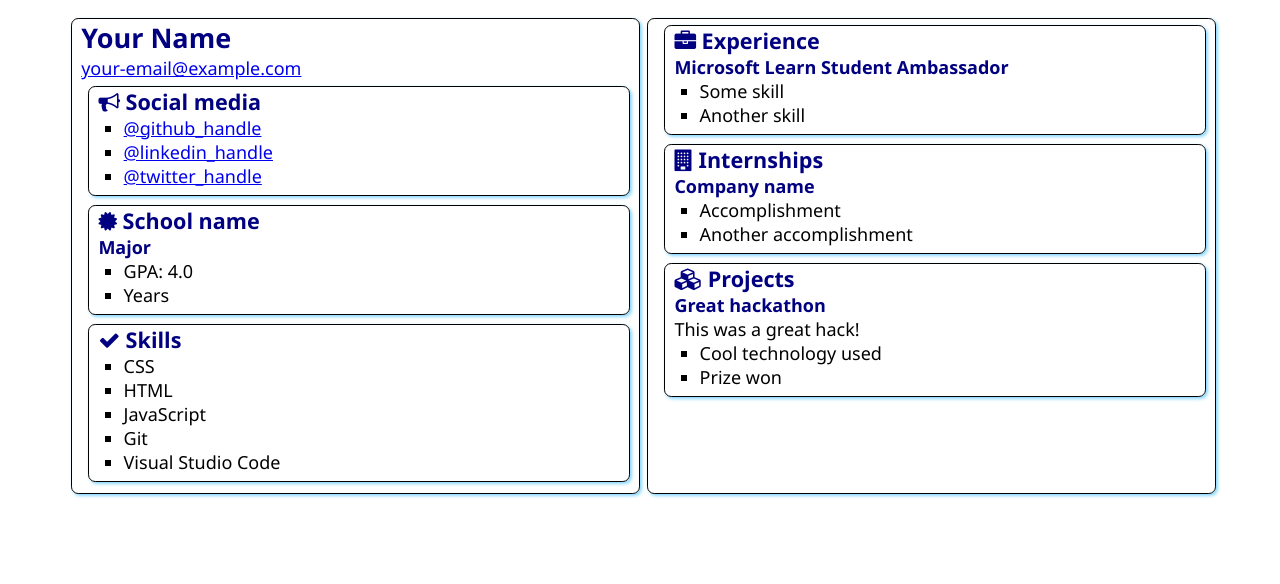
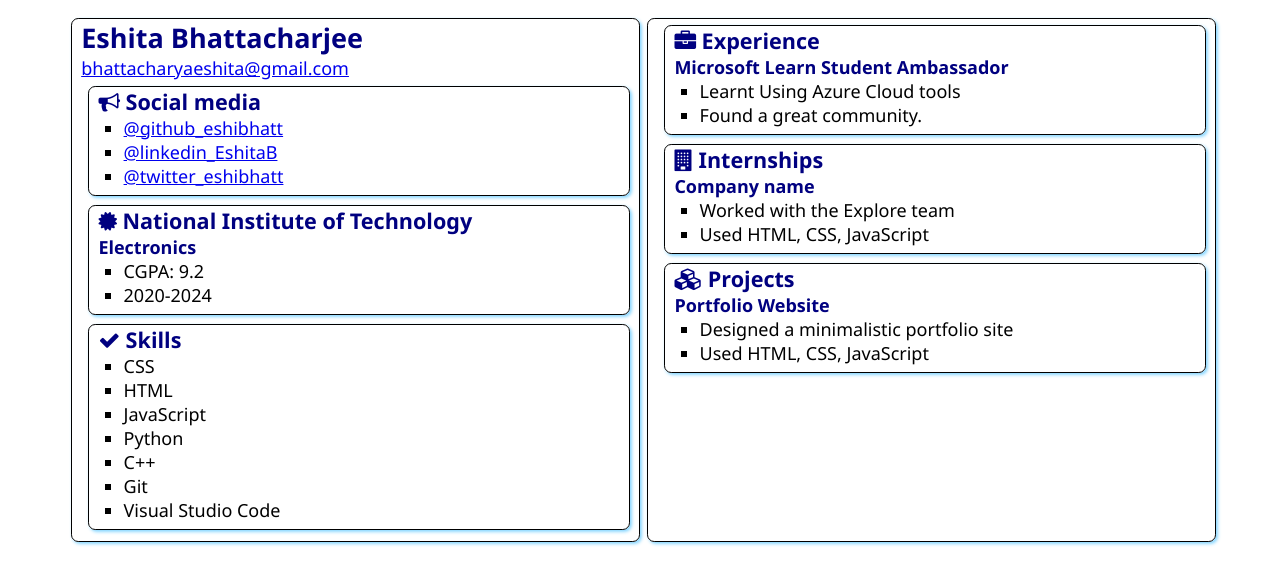
Before and after one commit to eshibhatt/Azure-Static-Resume, a plain HTML site: page src/index.html in a window 1280 px wide. Drawn offline with Linux system fonts and the light colour scheme.

Commit message:
Added my information

```diff
--- a/src/index.html
+++ b/src/index.html
@@ -12,8 +12,8 @@
 <body>
     <main>
         <article class="box">
-            <h1>Your Name</h1>
-            <div><a href="mailto:your.email@example.com">your-email@example.com</a></div>
+            <h1>Eshita Bhattacharjee</h1>
+            <div><a href="mailto:bhattacharyaeshita@gmail.com">bhattacharyaeshita@gmail.com</a></div>
 
             <section class="box">
                 <h2>
@@ -21,9 +21,9 @@
                     Social media
                 </h2>
                 <ul>
-                    <li><a href="https://github.com/<handle>">@github_handle</a></li>
-                    <li><a href="https://linkedin.com/in/<handle>">@linkedin_handle</a></li>
-                    <li><a href="https://twitter.com/<handle>">@twitter_handle</a></li>
+                    <li><a href="https://github.com/eshibhatt/">@github_eshibhatt</a></li>
+                    <li><a href="https://www.linkedin.com/in/eshita-bhattacharjee-148110202/">@linkedin_EshitaB</a></li>
+                    <li><a href="https://twitter.com/eshibhatt">@twitter_eshibhatt</a></li>
                 </ul>
             </section>
 
@@ -31,12 +31,12 @@
                 <div class="education">
                     <h2>
                         <i class="fa fa-certificate" aria-hidden="true"></i>
-                        School name
+                        National Institute of Technology
                     </h2>
-                    <h3>Major</h3>
+                    <h3>Electronics</h3>
                     <ul>
-                        <li>GPA: 4.0</li>
-                        <li>Years</li>
+                        <li>CGPA: 9.2</li>
+                        <li>2020-2024</li>
                     </ul>
                 </div>
             </section>
@@ -50,6 +50,8 @@
                     <li>CSS</li>
                     <li>HTML</li>
                     <li>JavaScript</li>
+                    <li>Python</li>
+                    <li>C++</li>
                     <li>Git</li>
                     <li>Visual Studio Code</li>
                 </ul>
@@ -63,8 +65,8 @@
                 </h2>
                 <h3>Microsoft Learn Student Ambassador</h3>
                 <ul>
-                    <li>Some skill</li>
-                    <li>Another skill</li>
+                    <li>Learnt Using Azure Cloud tools</li>
+                    <li>Found a great community.</li>
                 </ul>
             </section>
             <section class="box">
@@ -75,8 +77,8 @@
 
                 <h3>Company name</h3>
                 <ul>
-                    <li>Accomplishment</li>
-                    <li>Another accomplishment</li>
+                    <li>Worked with the Explore team</li>
+                    <li>Used HTML, CSS, JavaScript</li>
                 </ul>
             </section>
             <section class="box">
@@ -85,11 +87,10 @@
                     Projects
                 </h2>
 
-                <h3>Great hackathon</h3>
-                <div>This was a great hack!</div>
+                <h3>Portfolio Website</h3>
                 <ul>
-                    <li>Cool technology used</li>
-                    <li>Prize won</li>
+                    <li>Designed a minimalistic portfolio site</li>
+                    <li>Used HTML, CSS, JavaScript</li>
                 </ul>
             </section>
         </article>
```
